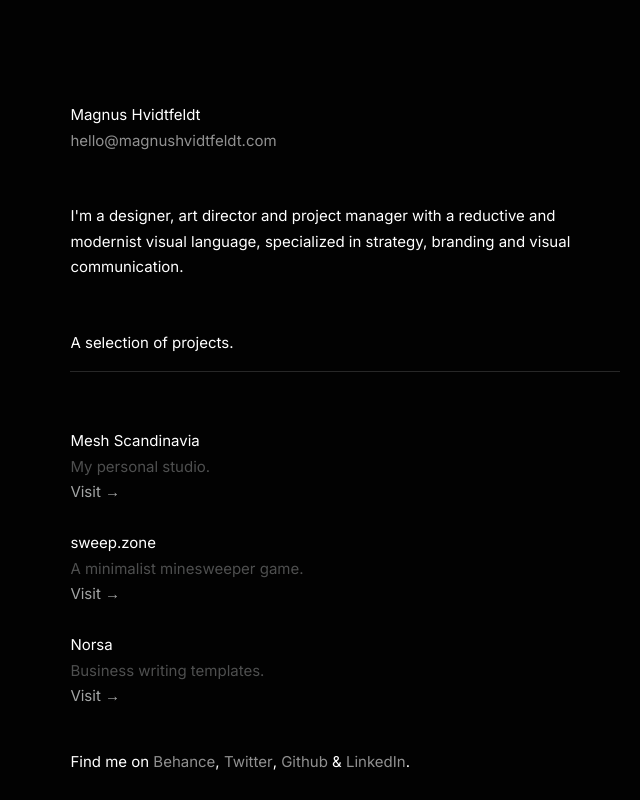
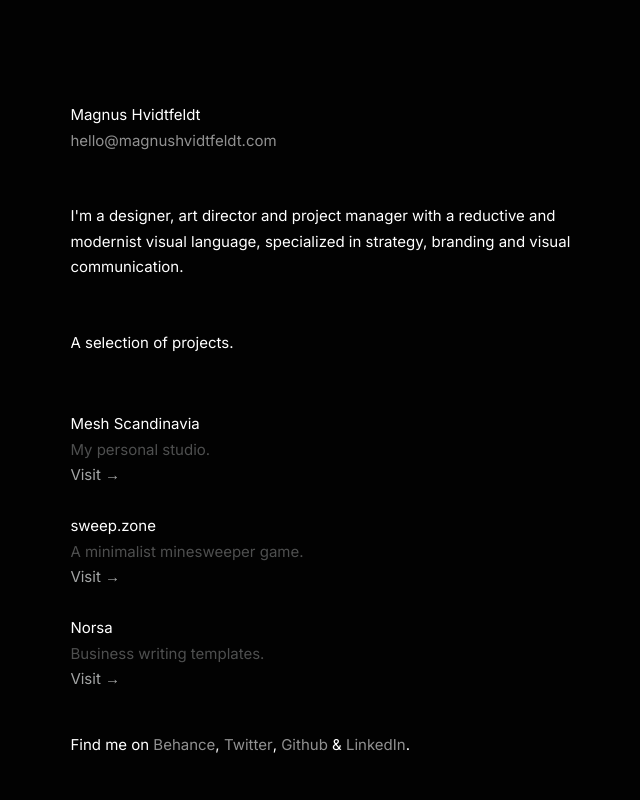
Before and after one commit to mch-sg/mh-web, a plain HTML site: page index.html in a window 1280 px wide. Shown: the whole page, without its empty margins (32-672 px from the left). Drawn offline with Linux system fonts and the light colour scheme; a script that the page names is missing.

Commit message:
removed <hr> element

```diff
--- a/index.html
+++ b/index.html
@@ -43,7 +43,7 @@
     </p>
 
 
-    <p style="margin-top: 25px;">A selection of projects. </p> <hr> <br>  <p style="color: #4e4f4f;">
+    <p style="margin-top: 25px;">A selection of projects. </p> <br>  <p style="color: #4e4f4f;">
 
         <a style="color:white;" target="_blank">Mesh Scandinavia</a><br>
         My personal studio. <br>
```
